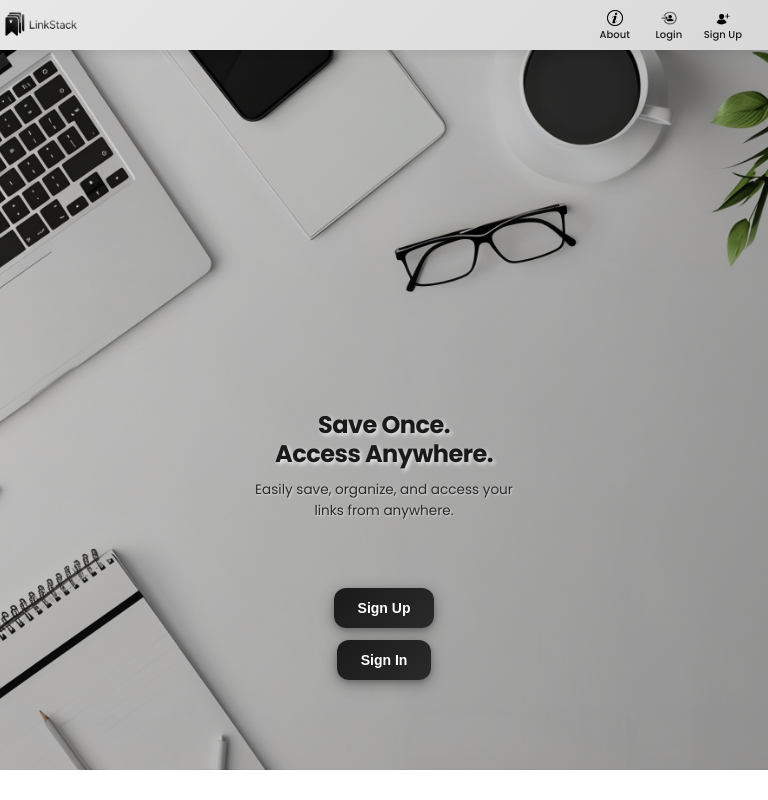
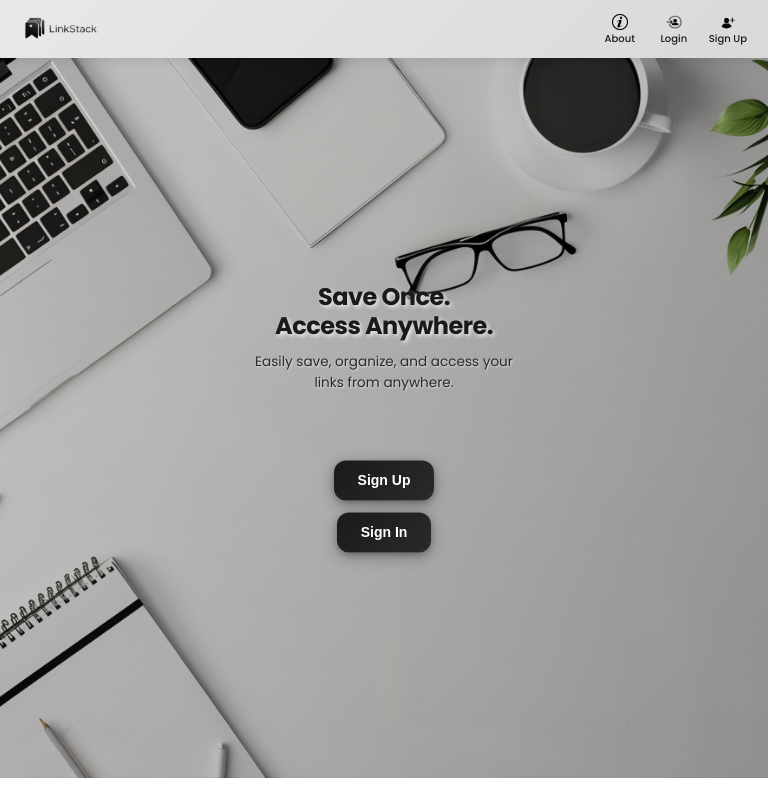
Before and after one commit to Musiki8213/React-TS-Task-2---Links-Vault, a React (Vite) app: page / in a window 768 px wide. Built offline with nearby package versions, Linux system fonts and the light colour scheme.

Commit message:
style: refine homepage layout and responsiveness

```diff
--- a/src/assets/Components/Homepage/Homepage.css
+++ b/src/assets/Components/Homepage/Homepage.css
@@ -6,11 +6,11 @@ body{
 }
 
 #logoImg{
-    margin-left: 80px;
     width: 250px;
     height: 80px;
     transition: transform 0.3s ease, filter 0.3s ease;
     cursor: pointer;
+    object-fit: contain;
 }
 
 #logoImg:hover {
@@ -22,21 +22,23 @@ nav{
     display: flex;
     justify-content: space-between;
     align-items: center;
-    padding: 15px 20px;
+    padding: 15px 40px;
     background: linear-gradient(135deg, #e8e8e8 0%, #d9d9d9 100%);
     box-shadow: 0 2px 10px rgba(0, 0, 0, 0.1);
     position: sticky;
     top: 0;
     z-index: 1000;
     backdrop-filter: blur(10px);
+    max-width: 100%;
 }
 
 ul{
-    margin-right: 100px;
     list-style-type: none;
     display: flex;
     gap: 30px;
     align-items: center;
+    margin: 0;
+    padding: 0;
 }
 
 ul li {
@@ -121,16 +123,16 @@ ul li {
 #heading {
     color: #1a1a1a;
     position: absolute;
-    bottom: 170px;
-    right: 50%;
-    transform: translateX(50%);
-    padding-inline: 20px;
+    top: 50%;
+    left: 50%;
+    transform: translate(-50%, -50%);
+    padding: 0 20px;
     font-size: 22px;
     z-index: 2;
-    animation: fadeInUp 0.8s ease-out;
     text-align: center;
     max-width: 800px;
     width: 100%;
+    box-sizing: border-box;
 }
 
 #heading h1 {
@@ -154,6 +156,9 @@ ul li {
     display: flex;
     gap: 20px;
     margin-top: 30px;
+    justify-content: center;
+    align-items: center;
+    flex-wrap: wrap;
 }
 
 #signBtn{
@@ -171,6 +176,7 @@ ul li {
     overflow: hidden;
     text-decoration: none;
     display: inline-block;
+    white-space: nowrap;
 }
 
 #signBtn::before {
@@ -199,16 +205,6 @@ ul li {
     box-shadow: 0 2px 10px rgba(46, 125, 50, 0.3);
 }
 
-@keyframes fadeInUp {
-    from {
-        opacity: 0;
-        transform: translateY(30px);
-    }
-    to {
-        opacity: 1;
-        transform: translateY(0);
-    }
-}
 
 
 #aboutIcon,
@@ -218,24 +214,30 @@ ul li {
 }
 
 @media(min-width: 1042px) and (max-width: 1440px ){
-
     #logoImg{
         width: 200px;
         height: 50px;
     }
+
     nav{
-    height: 70px;
+        padding: 12px 30px;
     }
+
+    ul{
+        gap: 20px;
+    }
+
     #section {
         height: 82.6vh;
     }
 
     #heading {
-    bottom: 30px;
-    right: 50%;
-    transform: translateX(50%);
+        top: 50%;
+        left: 50%;
+        transform: translate(-50%, -50%);
+        padding: 0 20px;
         font-size: 16px;
-    padding-inline: 20px;
+        max-width: 700px;
     }
 
     #heading h1 {
@@ -244,6 +246,10 @@ nav{
 
     #heading p {
         font-size: 1.1rem;
+    }
+
+    #flexBtn {
+        gap: 15px;
     }
 
     #signBtn{
@@ -255,7 +261,6 @@ nav{
 
 
 @media(min-width: 768px) and (max-width: 1040px ){
-
     #logoImg{
         width: 150px;
         height: 30px;
@@ -268,12 +273,15 @@ nav{
         padding: 10px 20px;
         background: linear-gradient(135deg, #e8e8e8 0%, #d9d9d9 100%);
     }
+
     ul{
-    margin-right: 10px;
         list-style-type: none;
         display: flex;
         gap: 8px;
+        margin: 0;
+        padding: 0;
     }
+
     .nav-link {
         padding: 6px 10px;
         min-width: 60px;
@@ -287,16 +295,18 @@ ul{
         width: 20px;
         height: 20px;
     }
+
     #section {
         height: 82.6vh;
     }
 
     #heading {
-    bottom: 40px;
-    right: 50%;
-    transform: translateX(50%);
+        top: 50%;
+        left: 50%;
+        transform: translate(-50%, -50%);
+        padding: 0 20px;
         font-size: 14px;
-    padding-inline: 20px;
+        max-width: 600px;
     }
 
     #heading h1 {
@@ -305,6 +315,10 @@ ul{
 
     #heading p {
         font-size: 1rem;
+    }
+
+    #flexBtn {
+        gap: 12px;
     }
 
     #signBtn{
@@ -317,28 +331,29 @@ ul{
 
 
 @media(min-width: 320px) and (max-width: 768px ){
-
     #logoImg{
-    margin-left: -20px;
         width: 90px;
         height: 30px;
     }
 
     nav{
-    height: 50px;
+        height: auto;
+        min-height: 50px;
         display: flex;
         justify-content: space-between;
         align-items: center;
         background: linear-gradient(135deg, #e8e8e8 0%, #d9d9d9 100%);
         padding: 10px 15px;
     }
+
     ul{
-    margin-right: 5px;
         list-style-type: none;
         display: flex;
         gap: 4px;
-    width: auto;
+        margin: 0;
+        padding: 0;
     }
+
     .nav-link {
         padding: 4px 6px;
         min-width: 50px;
@@ -352,19 +367,21 @@ ul{
         width: 16px;
         height: 16px;
     }
+
     #section {
         height: 90vh;
         width: 100vw;
     }
 
     #heading {
-    bottom: 90px;
-    right: 8px;
-    left: 8px;
-    transform: none;
+        top: 50%;
+        left: 50%;
+        transform: translate(-50%, -50%);
+        padding: 0 15px;
         font-size: 10px;
         text-align: center;
-    width: calc(100% - 16px);
+        width: calc(100% - 30px);
+        max-width: 100%;
     }
 
     #heading h1 {
@@ -381,6 +398,7 @@ ul{
         flex-direction: column;
         gap: 12px;
         align-items: center;
+        width: 100%;
     }
 
     #signBtn{
```
Lines whose indentation alone changed are shown as unchanged.
